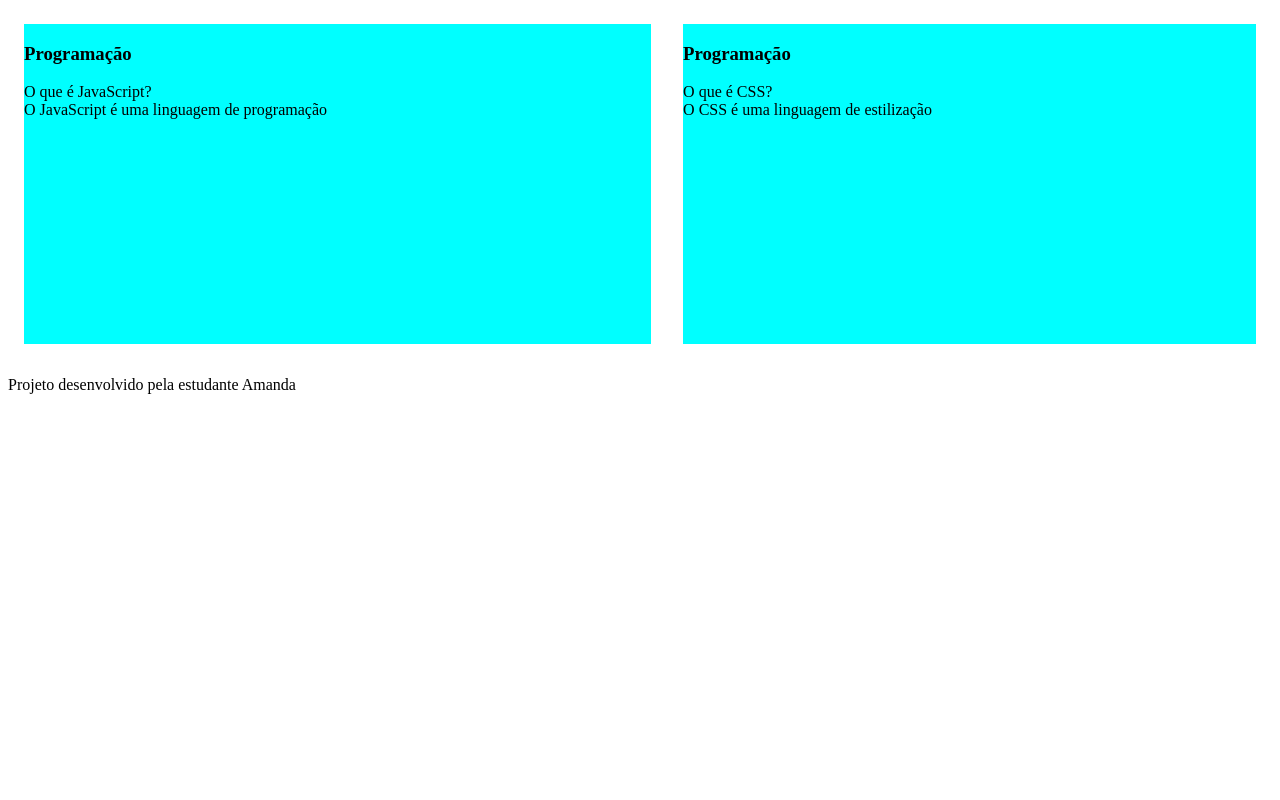
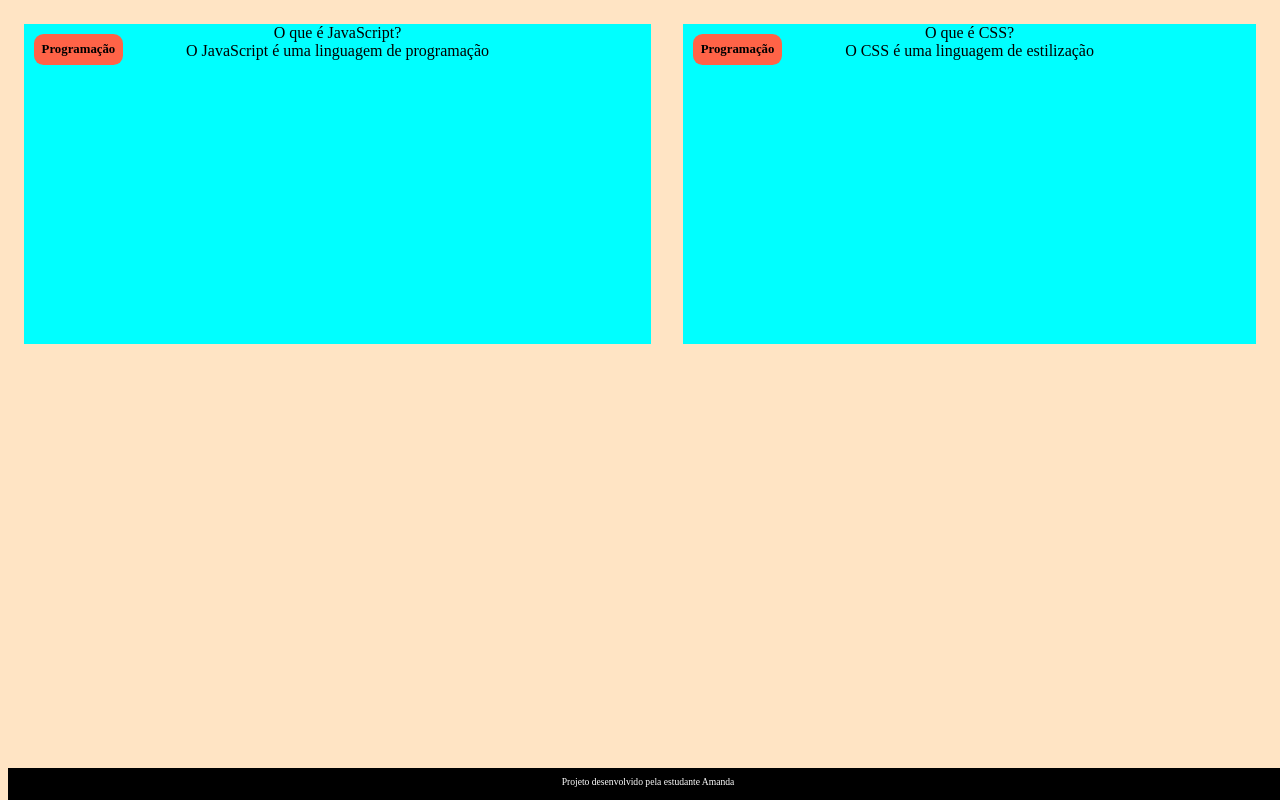
Before and after one commit to amandadziurda/flashcard, a plain HTML site: page index.html in a window 1280 px wide. Drawn offline with Linux system fonts and the light colour scheme.

Commit message:
Update style.css

```diff
--- a/style.css
+++ b/style.css
@@ -1,10 +1,50 @@
+body{
+background-color: bisque;
+}
+
 #container {
-    display:flex;
+display: flex;
 }
-.cartao {
-    margin: 1rem 1rem;
-    background-color: aqua;
-    height: 20rem;
-    flex-grow: 1;
-    flex-basis: calc(33% -6rem);
+
+.cartao{
+margin: 1rem 1rem;
+background-color: aqua;
+height: 20rem;
+flex-grow: 1;
+flex-basis: calc(33% -6rem);
 }
+
+.cartao__conteudo {
+    text-align: center;
+    height: 100%;
+}
+
+.cartao__conteudo h3 {
+    background-color: tomato;
+    text-align: left;
+    padding: 0.5rem;
+    position: absolute;
+    margin: 0.6rem;
+    border-radius: 0.6rem;
+    font-size: 1vw;
+}
+
+.cartao__conteudo p {
+    margin-top: 1rem;
+    padding: 2rem;
+}
+
+footer {
+    background-color: black;
+    color: white;
+    position: fixed;
+    bottom: 0;
+    width: 100%;
+    height: 2rem;
+}
+
+footer p {
+    text-align: center;
+    font-size: 0.6rem;
+    margin-top: 0.5rem;
+}
```
